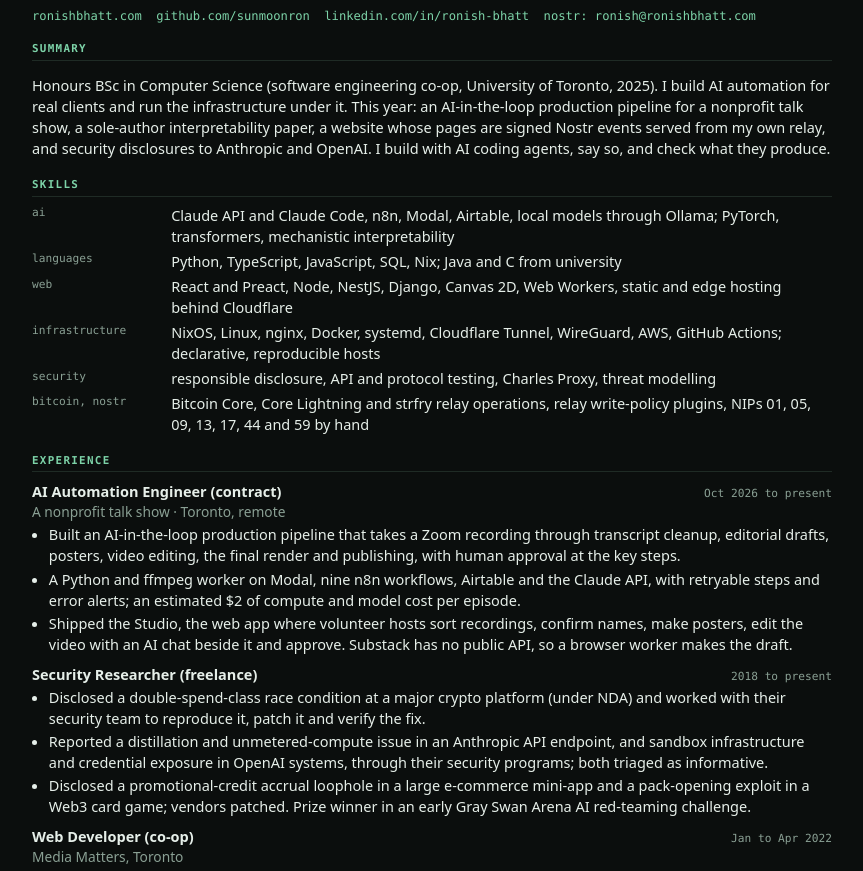
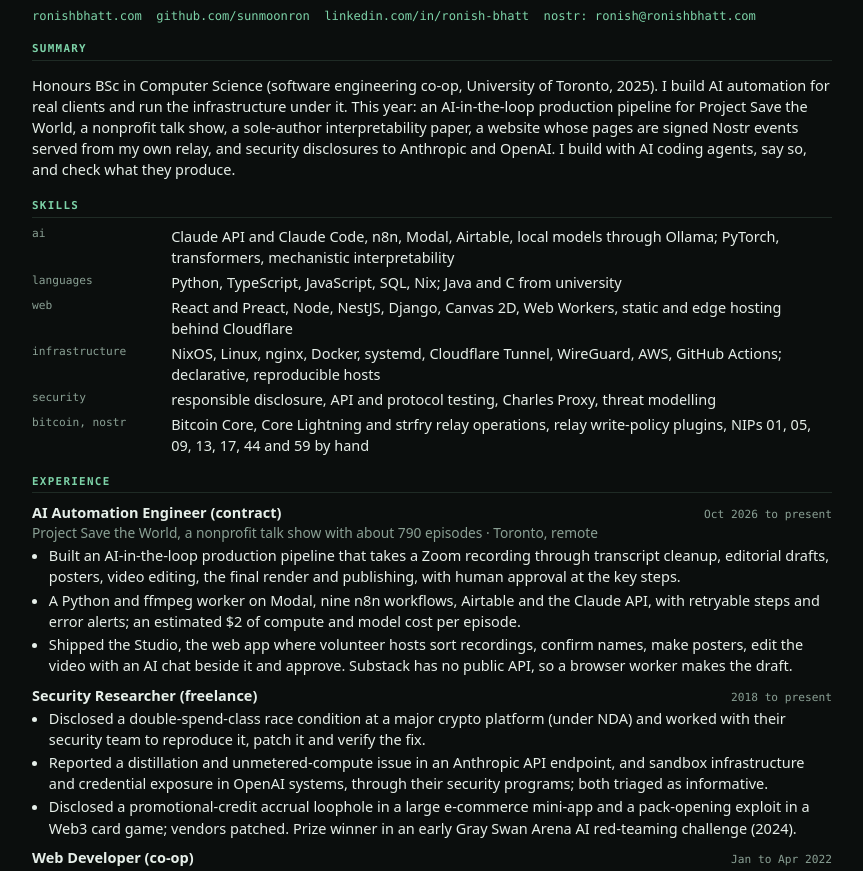
Before and after one commit to sunmoonron/ronishbhatt.com, a website: page public/resume/index.html in a window 1280 px wide. Shown: the part 139-1010 px from the top of the page, without its empty margins (208-1071 px from the left). Drawn offline with Linux system fonts and the light colour scheme.

Commit message:
resume: name Project Save the World, date Gray Swan (2024) and Algoverse (2026), new PDF
Co-Authored-By: Claude Opus 5.5 <noreply@anthropic.com>

```diff
--- a/public/resume/index.html
+++ b/public/resume/index.html
@@ -22,7 +22,7 @@ h1{font-size:1.6rem;margin:0 0 .15rem}h2{font:600 .68rem/1 var(--mono);letter-sp
 <body class="rb">
 <nav class="rb-bar"><a href="/"><img src="/favicon.svg" alt="">ronishbhatt.com</a><span class="sep">/</span><span>résumé</span><span class="grow"></span><span class="tag">resume</span></nav>
 <main>
-<a class="pdf" href="/resume/Ronish-Bhatt-Resume-2026-11-23.pdf">PDF ↓</a>
+<a class="pdf" href="/resume/Ronish-Bhatt-Resume-2026-11-24.pdf">PDF ↓</a>
 <h1>Ronish Bhatt</h1>
 <p class="sub">Software engineer · Toronto, Canada · open to remote</p>
 <p class="links"><a href="https://ronishbhatt.com">ronishbhatt.com</a><a href="https://github.com/sunmoonron">github.com/sunmoonron</a><a href="https://www.linkedin.com/in/ronish-bhatt">linkedin.com/in/ronish-bhatt</a><a href="https://njump.me/ronish@ronishbhatt.com">nostr: ronish@ronishbhatt.com</a></p>
@@ -30,7 +30,7 @@ h1{font-size:1.6rem;margin:0 0 .15rem}h2{font:600 .68rem/1 var(--mono);letter-sp
 
 
 <h2>Summary</h2>
-<p>Honours BSc in Computer Science (software engineering co-op, University of Toronto, 2025). I build AI automation for real clients and run the infrastructure under it. This year: an AI-in-the-loop production pipeline for a nonprofit talk show, a sole-author interpretability paper, a website whose pages are signed Nostr events served from my own relay, and security disclosures to Anthropic and OpenAI. I build with AI coding agents, say so, and check what they produce.</p>
+<p>Honours BSc in Computer Science (software engineering co-op, University of Toronto, 2025). I build AI automation for real clients and run the infrastructure under it. This year: an AI-in-the-loop production pipeline for Project Save the World, a nonprofit talk show, a sole-author interpretability paper, a website whose pages are signed Nostr events served from my own relay, and security disclosures to Anthropic and OpenAI. I build with AI coding agents, say so, and check what they produce.</p>
 
 <h2>Skills</h2>
 <div class="skills">
@@ -44,7 +44,7 @@ h1{font-size:1.6rem;margin:0 0 .15rem}h2{font:600 .68rem/1 var(--mono);letter-sp
 
 <h2>Experience</h2>
 <div class="row"><b>AI Automation Engineer (contract)</b><span class="when">Oct 2026 to present</span></div>
-<p class="where">A nonprofit talk show · Toronto, remote</p>
+<p class="where">Project Save the World, a nonprofit talk show with about 790 episodes · Toronto, remote</p>
 <ul>
 <li>Built an AI-in-the-loop production pipeline that takes a Zoom recording through transcript cleanup, editorial drafts, posters, video editing, the final render and publishing, with human approval at the key steps.</li>
 <li>A Python and ffmpeg worker on Modal, nine n8n workflows, Airtable and the Claude API, with retryable steps and error alerts; an estimated $2 of compute and model cost per episode.</li>
@@ -54,7 +54,7 @@ h1{font-size:1.6rem;margin:0 0 .15rem}h2{font:600 .68rem/1 var(--mono);letter-sp
 <ul>
 <li>Disclosed a double-spend-class race condition at a major crypto platform (under NDA) and worked with their security team to reproduce it, patch it and verify the fix.</li>
 <li>Reported a distillation and unmetered-compute issue in an Anthropic API endpoint, and sandbox infrastructure and credential exposure in OpenAI systems, through their security programs; both triaged as informative.</li>
-<li>Disclosed a promotional-credit accrual loophole in a large e-commerce mini-app and a pack-opening exploit in a Web3 card game; vendors patched. Prize winner in an early Gray Swan Arena AI red-teaming challenge.</li>
+<li>Disclosed a promotional-credit accrual loophole in a large e-commerce mini-app and a pack-opening exploit in a Web3 card game; vendors patched. Prize winner in an early Gray Swan Arena AI red-teaming challenge (2024).</li>
 </ul>
 <div class="row"><b>Web Developer (co-op)</b><span class="when">Jan to Apr 2022</span></div>
 <p class="where">Media Matters, Toronto</p>
@@ -78,7 +78,7 @@ h1{font-size:1.6rem;margin:0 0 .15rem}h2{font:600 .68rem/1 var(--mono);letter-sp
 <ul>
 <li>Reproduced the collapse of OLMo-1B when one superweight is zeroed (perplexity 17 to 2884) and recovered 93 percent of the damage with a single row patch trained on a laptop CPU (<a href="https://www.lesswrong.com/posts/ifbNtv8QbNBrYFSSv/superweight-damage-repair-in-olmo-1b-utilizing-a-single-row">LessWrong post</a>, <a href="https://github.com/sunmoonron/super-weight-circuit-patching">code</a>).</li>
 <li>Chained student-teacher distillation for 50 generations on MNIST auxiliary logits: generation 50 kept 71.2 percent of the first teacher's above-reference accuracy (<a href="/subliminal_chaining.pdf">paper</a>).</li>
-<li>Algoverse AI Safety Research Fellowship (multi-agent systems and CBRN risk); BlueDot Impact Technical AI Safety course.</li>
+<li>Algoverse AI Safety Research Fellowship (2026, multi-agent systems and CBRN risk); BlueDot Impact Technical AI Safety course.</li>
 </ul>
 
 <h2>Selected projects</h2>
```
Also changed, not shown: 2 other files.
